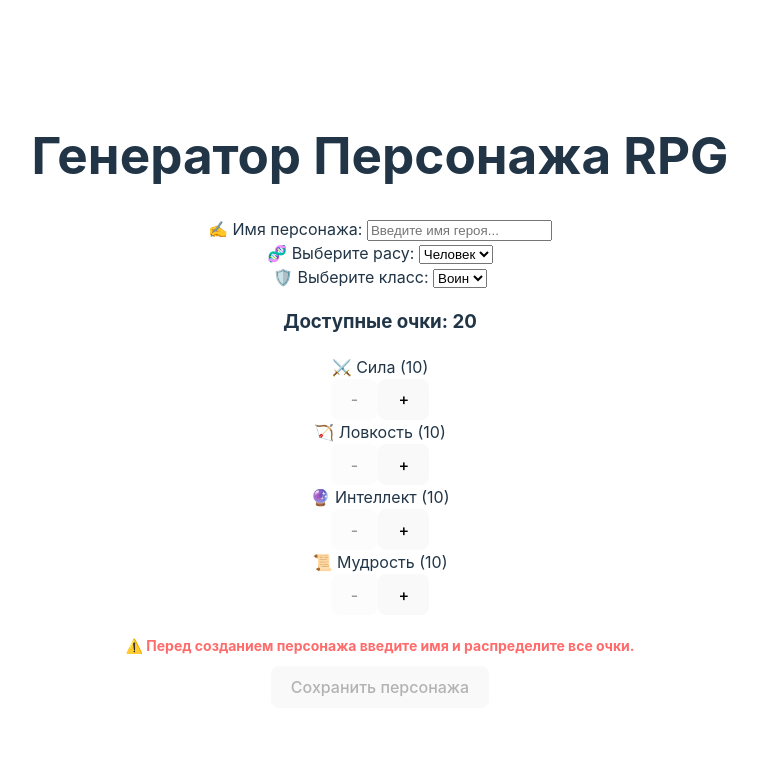
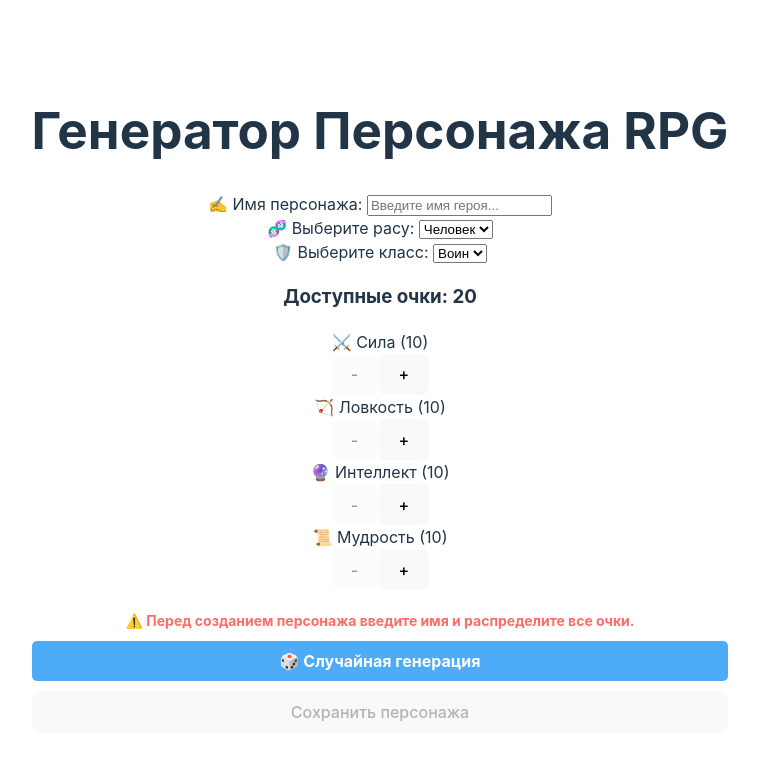
Before and after one commit to Heimtar/rpg-character-manager, a React (Vite) app: page / in a window 1280 px wide. Shown: the top 760 px of the page, without its empty margins (260-1019 px from the left). Built offline with nearby package versions, Linux system fonts and the light colour scheme.

Commit message:
feat(random): add random character generator with balanced stats allocation

```diff
--- a/src/App.jsx
+++ b/src/App.jsx
@@ -1,14 +1,19 @@
 import { useState } from "react";
-import { initialCharacterState } from "./initialState";
+// Импортируем массивы для рандома
+import {
+  initialCharacterState,
+  RANDOM_NAMES,
+  RANDOM_RACES,
+  RANDOM_CLASSES,
+} from "./initialState";
 import "./App.css";
 
 function App() {
   const [character, setCharacter] = useState(initialCharacterState);
   const [isSavedModalOpen, setIsSavedModalOpen] = useState(false);
 
-  // Изменение характеристик
+  // Изменение характеристик (без изменений)
   const changeStat = (statName, amount) => {
-    // Теперь защита стоит прямо на входе в функцию
     if (amount === 1 && character.availablePoints === 0) return;
     if (amount === -1 && character.stats[statName] === 10) return;
 
@@ -22,7 +27,7 @@ function App() {
     }));
   };
 
-  // Универсальный обработчик полей ввода
+  // Обработчик полей ввода (без изменений)
   const handleInputChange = (fieldName, value) => {
     setCharacter((prev) => ({
       ...prev,
@@ -30,14 +35,51 @@ function App() {
     }));
   };
 
-  // Валидация
+  // 🔥 НОВАЯ ФУНКЦИЯ: Случайная генерация персонажа
+  const generateRandomCharacter = () => {
+    // 1. Выбираем случайное имя, расу и класс из массивов
+    const randomName =
+      RANDOM_NAMES[Math.floor(Math.random() * RANDOM_NAMES.length)];
+    const randomRace =
+      RANDOM_RACES[Math.floor(Math.random() * RANDOM_RACES.length)];
+    const randomClass =
+      RANDOM_CLASSES[Math.floor(Math.random() * RANDOM_CLASSES.length)];
+
+    // 2. Алгоритм случайного распределения 20 очков
+    const statsKeys = ["strength", "agility", "intelligence", "wisdom"];
+    // Начинаем с базовых 10 очков для каждого стата
+    const randomStats = {
+      strength: 10,
+      agility: 10,
+      intelligence: 10,
+      wisdom: 10,
+    };
+
+    // В цикле 20 раз кидаем "кубик" и добавляем по 1 очку в случайную характеристику
+    for (let i = 0; i < 20; i++) {
+      const randomStatName =
+        statsKeys[Math.floor(Math.random() * statsKeys.length)];
+      randomStats[randomStatName] += 1;
+    }
+
+    // 3. Записываем всё в стейт одним махом
+    setCharacter({
+      name: randomName,
+      race: randomRace,
+      class: randomClass,
+      stats: randomStats,
+      availablePoints: 0, // Все очки распределены!
+    });
+  };
+
+  // Валидация (без изменений)
   const isNameEmpty = character.name.trim() === "";
   const hasPointsLeft = character.availablePoints > 0;
   const isFormInvalid = isNameEmpty || hasPointsLeft;
 
   const handleSave = () => {
     if (isFormInvalid) return;
-    console.log("Персонаж успешно создан:", character);
+    console.log("Персона年 успешно создан:", character);
     setIsSavedModalOpen(true);
   };
 
@@ -101,7 +143,6 @@ function App() {
         {/* Блок распределения характеристик */}
         <div className="stats-container">
           {Object.keys(character.stats).map((stat) => {
-            // Заранее вычисляем, заблокированы ли кнопки логически
             const isMinusDisabled = character.stats[stat] <= 10;
             const isPlusDisabled = character.availablePoints === 0;
 
@@ -116,7 +157,6 @@ function App() {
                 </span>
 
                 <div className="stat-buttons">
-                  {/* Кнопка минус */}
                   <button
                     onClick={() => changeStat(stat, -1)}
                     style={{
@@ -127,7 +167,6 @@ function App() {
                   >
                     -
                   </button>
-                  {/* Кнопка плюс */}
                   <button
                     onClick={() => changeStat(stat, 1)}
                     style={{
@@ -145,12 +184,19 @@ function App() {
         </div>
 
         {/* Блок действий и валидации */}
-        <div className="actions-container" style={{ marginTop: "20px" }}>
+        <div
+          className="actions-container"
+          style={{
+            marginTop: "20px",
+            display: "flex",
+            flexDirection: "column",
+            gap: "10px",
+          }}
+        >
           <div
             className="validation-status"
             style={{
               color: isFormInvalid ? "#ff6b6b" : "#51cf66",
-              marginBottom: "10px",
               fontSize: "14px",
               fontWeight: "bold",
             }}
@@ -160,9 +206,26 @@ function App() {
               : "✅ Всё заполнено верно! Персонаж готов к созданию."}
           </div>
 
+          {/* 🔥 НОВАЯ КНОПКА: Рандомайзер */}
+          <button
+            onClick={generateRandomCharacter}
+            className="random-button"
+            style={{
+              backgroundColor: "#4dabf7",
+              color: "#fff",
+              padding: "10px",
+              border: "none",
+              borderRadius: "5px",
+              cursor: "pointer",
+              fontWeight: "bold",
+            }}
+          >
+            🎲 Случайная генерация
+          </button>
+
           <button
             onClick={handleSave}
-            disabled={isFormInvalid} // Эту главную кнопку оставляем disabled по ТЗ
+            disabled={isFormInvalid}
             className="save-button"
           >
             Сохранить персонажа
@@ -170,7 +233,7 @@ function App() {
         </div>
       </div>
 
-      {/* Модальное окно */}
+      {/* Модальное окно (без изменений) */}
       {isSavedModalOpen && (
         <div
           className="modal-overlay"
--- a/src/initialState.js
+++ b/src/initialState.js
@@ -1,8 +1,8 @@
 // Это чистый шаблон, с которого будет начинаться создание любого персонажа
 export const initialCharacterState = {
-  name: '',
-  race: 'human',   // дефолтное значение
-  class: 'warrior', // дефолтное значение
+  name: "",
+  race: "human", // дефолтное значение
+  class: "warrior", // дефолтное значение
   stats: {
     strength: 10,
     agility: 10,
@@ -11,3 +11,25 @@ export const initialCharacterState = {
   },
   availablePoints: 20, // пул очков, которые нужно распределить
 };
+
+// Массивы для случайной генерации (добавь в конец src/initialState.js)
+export const RANDOM_NAMES = [
+  "Арагорн",
+  "Гэндальф",
+  "Леголас",
+  "Гимли",
+  "Фродо",
+  "Иллидан",
+  "Джайна",
+  "Тралл",
+  "Артас",
+  "Сильвана",
+  "Роланд",
+  "Мордред",
+  "Геральт",
+  "Йеннифэр",
+  "Цири",
+];
+
+export const RANDOM_RACES = ["human", "elf", "dwarf", "orc"];
+export const RANDOM_CLASSES = ["warrior", "mage", "rogue"];
```
